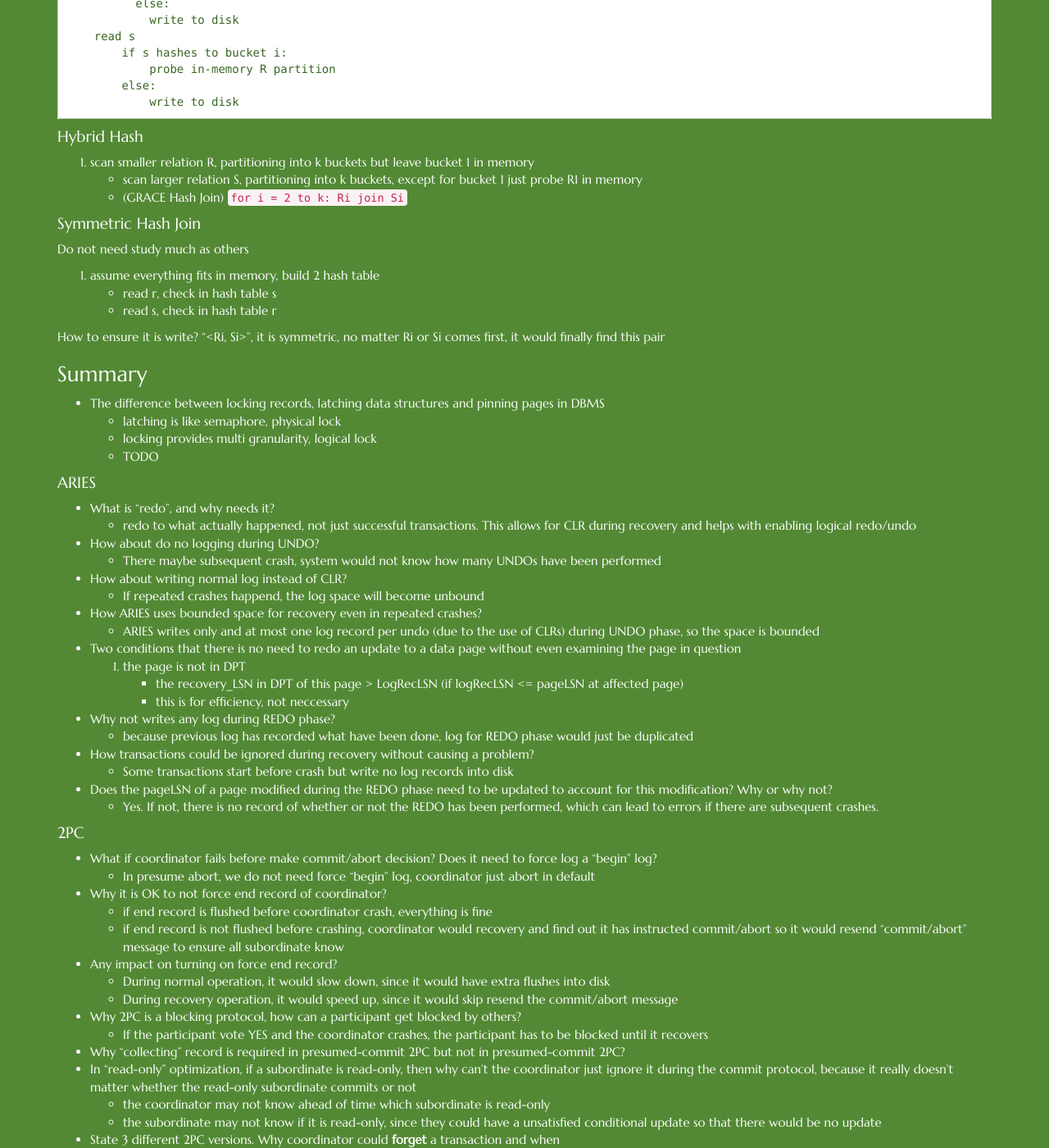
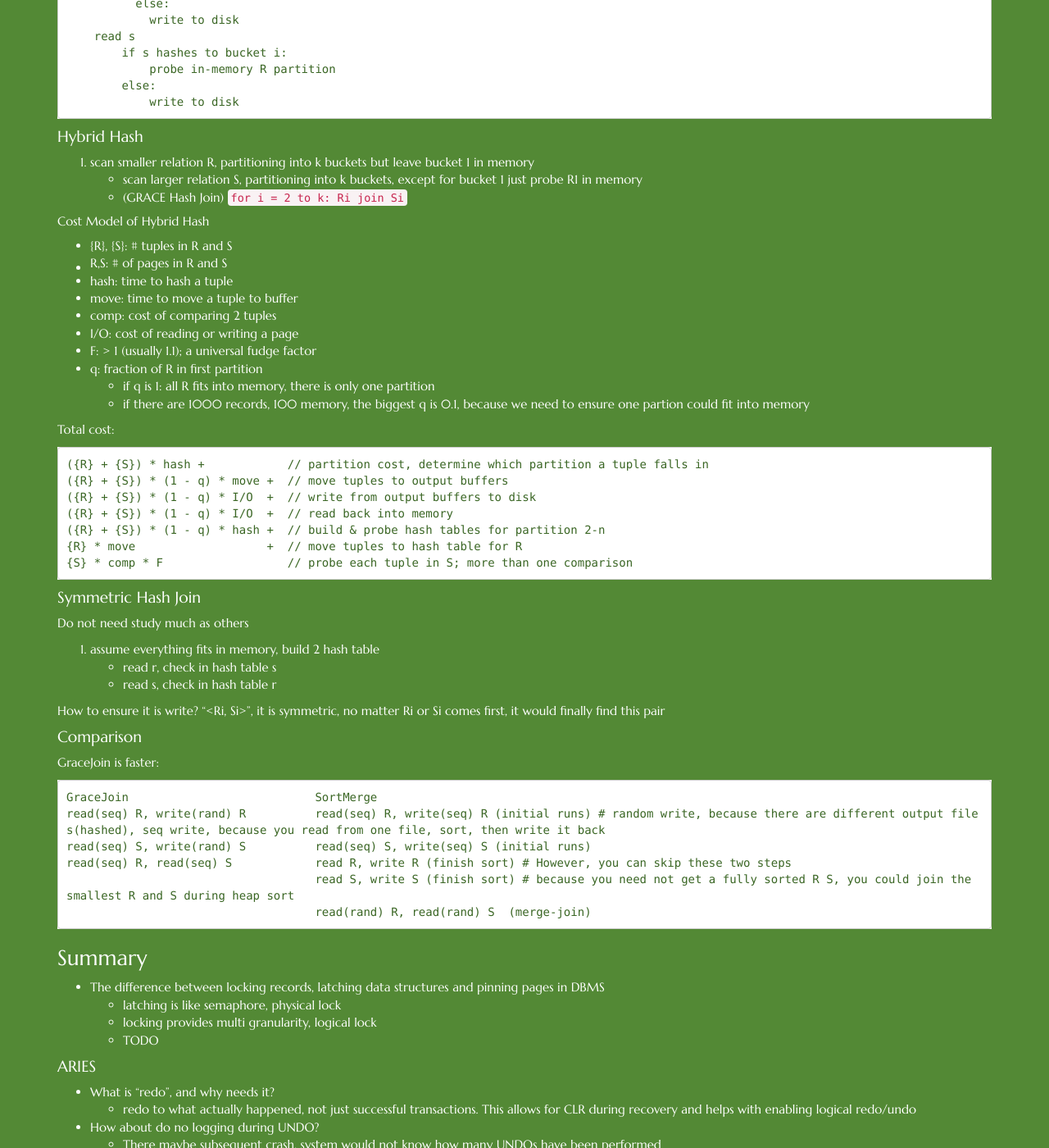
Before and after one commit to luozhaoyu/luozhaoyu.github.io, a Jekyll site: the page built from _posts/2015-02-17-DB-topics-recovery.md, in a window 1280 px wide and 1400 px high, scrolled down 4962 px. Shown: the whole window at 82% size. Built offline with Jekyll 4.4.1, drawn with Linux system fonts in a browser that asks for light colours; nearby versions of some CDN libraries; Markdown is read by kramdown in place of the engine named in the settings; some of the changed text lies outside the part shown.

Commit message:
update hash join

```diff
--- a/_posts/2015-02-17-DB-topics-recovery.md
+++ b/_posts/2015-02-17-DB-topics-recovery.md
@@ -212,8 +212,8 @@
     1. read Ri into memory
     - build hash table on Ri tuples
         * a different hash function for partitioning & in-memory join
-            * partitioning hash: with "big" range `h1(x) = (h(x) mod k) + 1`, k ensure each Ri fits in memory (pick k big enough)
-            * in-memory hash: `h2(x) = (h(x) mod kk) + 1`, kk ensure 1 row in 1 bucket
+            * partitioning hash: with "big" range `h1(x) = (h(x) mod k) + 1`, k ensure each Ri fits in memory (pick k big enough), k is N.O. of partition
+            * in-memory hash: `h2(x) = (h(x) mod kk) + 1`, kk ensure 1 row in 1 bucket, kk is N.O. of in-memory bucket
     - stream Si, probing hash table on R
 
 How big can R be to do this in 2 passes? Suppose you have M memory pages:
@@ -241,6 +241,29 @@
 - scan larger relation S, partitioning into k buckets, except for bucket 1 just probe R1 in memory
 - (GRACE Hash Join) `for i = 2 to k: Ri join Si`
 
+##### Cost Model of Hybrid Hash
+
+* {R}, {S}: # tuples in R and S
+* |R|, |S|: # of pages in R and S
+* hash: time to hash a tuple
+* move: time to move a tuple to buffer
+* comp: cost of comparing 2 tuples
+* I/O: cost of reading or writing a page
+* F: > 1 (usually 1.1); a universal fudge factor
+* q: fraction of R in first partition
+    * if q is 1: all R fits into memory, there is only one partition
+    * if there are 1000 records, 100 memory, the biggest q is 0.1, because we need to ensure one partion could fit into memory
+
+Total cost:
+
+    ({R} + {S}) * hash +            // partition cost, determine which partition a tuple falls in
+    ({R} + {S}) * (1 - q) * move +  // move tuples to output buffers
+    ({R} + {S}) * (1 - q) * I/O  +  // write from output buffers to disk
+    ({R} + {S}) * (1 - q) * I/O  +  // read back into memory
+    ({R} + {S}) * (1 - q) * hash +  // build & probe hash tables for partition 2-n
+    {R} * move                   +  // move tuples to hash table for R
+    {S} * comp * F                  // probe each tuple in S; more than one comparison
+
 #### Symmetric Hash Join
 Do not need study much as others
 
@@ -250,6 +273,15 @@
 
 How to ensure it is write? "<Ri, Si>", it is symmetric, no matter Ri or Si comes first, it would finally find this pair
 
+#### Comparison
+GraceJoin is faster:
+
+    GraceJoin                           SortMerge
+    read(seq) R, write(rand) R          read(seq) R, write(seq) R (initial runs) # random write, because there are different output files(hashed), seq write, because you read from one file, sort, then write it back
+    read(seq) S, write(rand) S          read(seq) S, write(seq) S (initial runs)
+    read(seq) R, read(seq) S            read R, write R (finish sort) # However, you can skip these two steps
+                                        read S, write S (finish sort) # because you need not get a fully sorted R S, you could join the smallest R and S during heap sort
+                                        read(rand) R, read(rand) S  (merge-join)
 
 
 ### Summary
```
